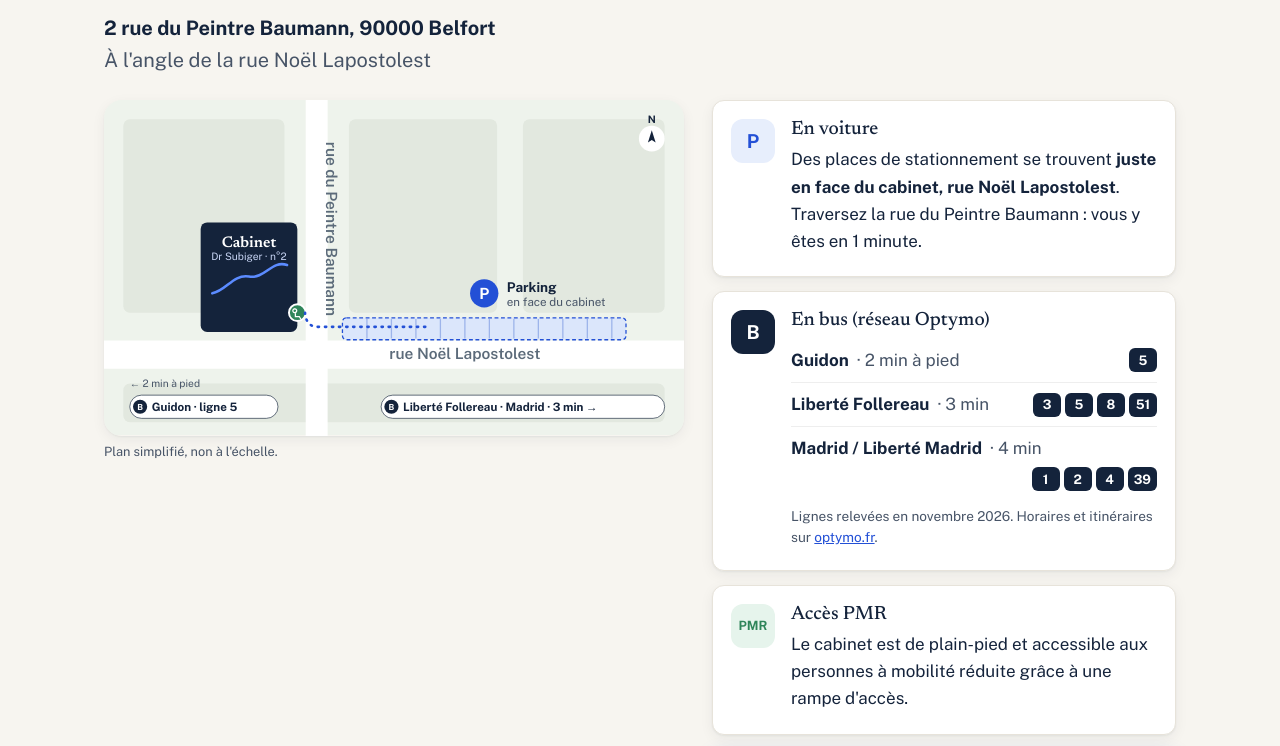
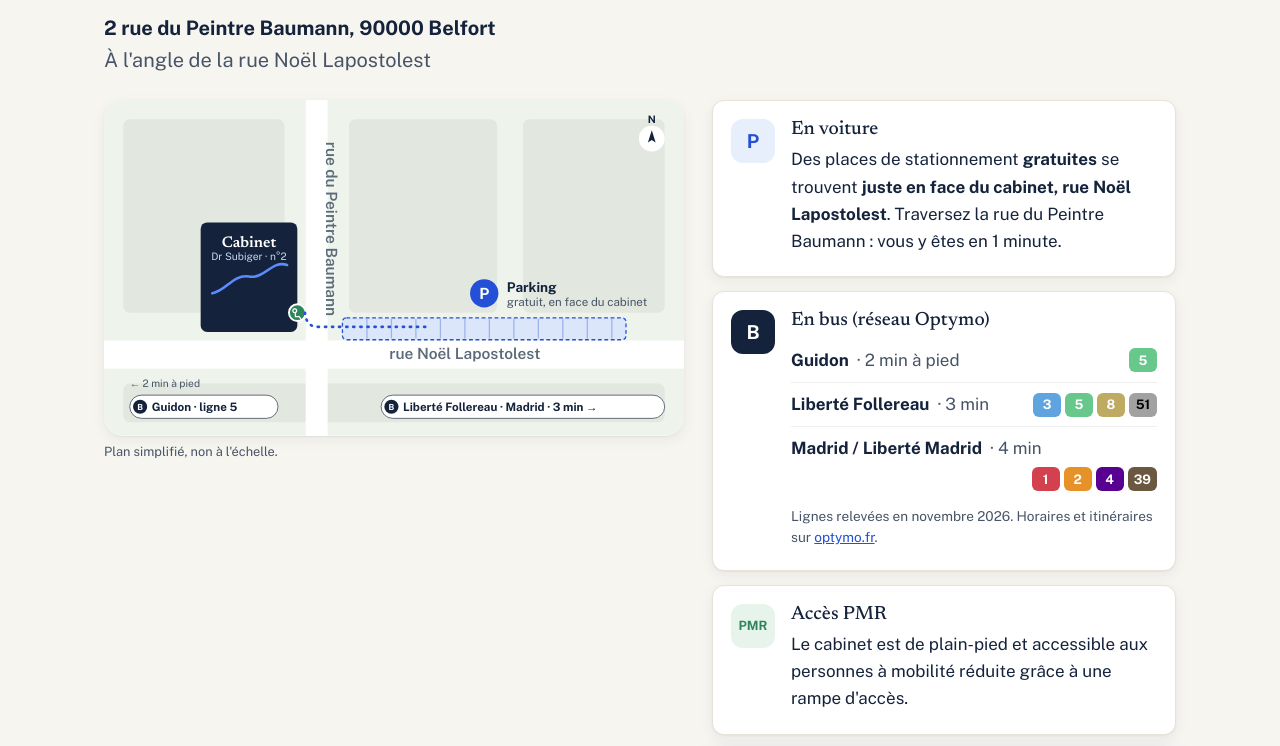
Before and after one commit to dr-subiger/mesyeuxlignebleue, a plain HTML site: page acces.html in a window 1280 px wide. Shown: the part 340-1086 px from the top of the page. Drawn offline with nearby package versions, Linux system fonts and the light colour scheme.

Commit message:
Update acces.html

```diff
--- a/acces.html
+++ b/acces.html
@@ -28,7 +28,7 @@
     <g stroke="#9db4ea" stroke-width="2"><path d="M408 340 V370"/><path d="M446 340 V370"/><path d="M484 340 V370"/><path d="M522 340 V370"/><path d="M560 340 V370"/><path d="M598 340 V370"/><path d="M636 340 V370"/><path d="M674 340 V370"/><path d="M712 340 V370"/><path d="M750 340 V370"/><path d="M788 340 V370"/></g>
     <circle cx="590" cy="300" r="22" fill="#2350d6"/><text x="590" y="309" text-anchor="middle" fill="#fff" font-family="Public Sans,sans-serif" font-size="24" font-weight="700">P</text>
     <text x="625" y="298" font-family="Public Sans,sans-serif" font-size="21" font-weight="700" fill="#14233b">Parking</text>
-    <text x="625" y="320" font-family="Public Sans,sans-serif" font-size="18" fill="#475467">en face du cabinet</text></g>
+    <text x="625" y="320" font-family="Public Sans,sans-serif" font-size="18" fill="#475467">gratuit, en face du cabinet</text></g>
   <g class="plan-cab"><rect x="150" y="190" width="150" height="170" rx="10" fill="#14233b"/>
     <path d="M168 300 C190 296 200 270 225 274 S260 248 284 256" fill="none" stroke="#5b8bff" stroke-width="4" stroke-linecap="round"/>
     <text x="225" y="228" text-anchor="middle" fill="#fff" font-family="Newsreader,serif" font-size="24" font-weight="600">Cabinet</text>
@@ -43,12 +43,12 @@
   <g transform="translate(850 60)" font-family="Public Sans,sans-serif"><circle r="20" fill="#fff"/><path d="M0 -13 L6 6 L0 2 L-6 6 Z" fill="#14233b"/><text y="-24" text-anchor="middle" font-size="16" font-weight="700" fill="#14233b">N</text></g>
 </svg><figcaption>Plan simplifié, non à l'échelle.</figcaption></figure>
     <div class="acces-cards">
-      <div class="acces-card"><div class="acces-ico" style="background:#e7eefc;color:#2350d6">P</div><div><h3>En voiture</h3><p>Des places de stationnement se trouvent <strong>juste en face du cabinet, rue Noël Lapostolest</strong>. Traversez la rue du Peintre Baumann : vous y êtes en 1 minute.</p></div></div>
+      <div class="acces-card"><div class="acces-ico" style="background:#e7eefc;color:#2350d6">P</div><div><h3>En voiture</h3><p>Des places de stationnement <strong>gratuites</strong> se trouvent <strong>juste en face du cabinet, rue Noël Lapostolest</strong>. Traversez la rue du Peintre Baumann : vous y êtes en 1 minute.</p></div></div>
       <div class="acces-card"><div class="acces-ico" style="background:#14233b;color:#fff">B</div><div><h3>En bus (réseau Optymo)</h3>
         <ul class="arrets">
-          <li><b>Guidon</b> <span class="muted">· 2 min à pied</span><span class="lignes"><span class="ligne">5</span></span></li>
-          <li><b>Liberté Follereau</b> <span class="muted">· 3 min</span><span class="lignes"><span class="ligne">3</span><span class="ligne">5</span><span class="ligne">8</span><span class="ligne">51</span></span></li>
-          <li><b>Madrid / Liberté Madrid</b> <span class="muted">· 4 min</span><span class="lignes"><span class="ligne">1</span><span class="ligne">2</span><span class="ligne">4</span><span class="ligne">39</span></span></li>
+          <li><b>Guidon</b> <span class="muted">· 2 min à pied</span><span class="lignes"><span class="ligne" style="background:#68C88C;color:#FFF">5</span></span></li>
+          <li><b>Liberté Follereau</b> <span class="muted">· 3 min</span><span class="lignes"><span class="ligne" style="background:#60A4DF;color:#FFF">3</span><span class="ligne" style="background:#68C88C;color:#FFF">5</span><span class="ligne" style="background:#BEAA61;color:#FFF">8</span><span class="ligne" style="background:#A1A1A1;color:#000">51</span></span></li>
+          <li><b>Madrid / Liberté Madrid</b> <span class="muted">· 4 min</span><span class="lignes"><span class="ligne" style="background:#D3414E;color:#FFF">1</span><span class="ligne" style="background:#E79129;color:#FFF">2</span><span class="ligne" style="background:#570091;color:#FFF">4</span><span class="ligne" style="background:#6A5841;color:#FFF">39</span></span></li>
         </ul>
         <p class="small muted">Lignes relevées en novembre 2026. Horaires et itinéraires sur <a href="https://www.optymo.fr">optymo.fr</a>.</p></div></div>
       <div class="acces-card"><div class="acces-ico" style="background:#e6f4ec;color:#2f855a;font-size:.8rem">PMR</div><div><h3>Accès PMR</h3><p data-site="acces_texte">Cabinet de plain-pied, avec une rampe d'accès pour les fauteuils roulants et les poussettes.</p></div></div>
```
